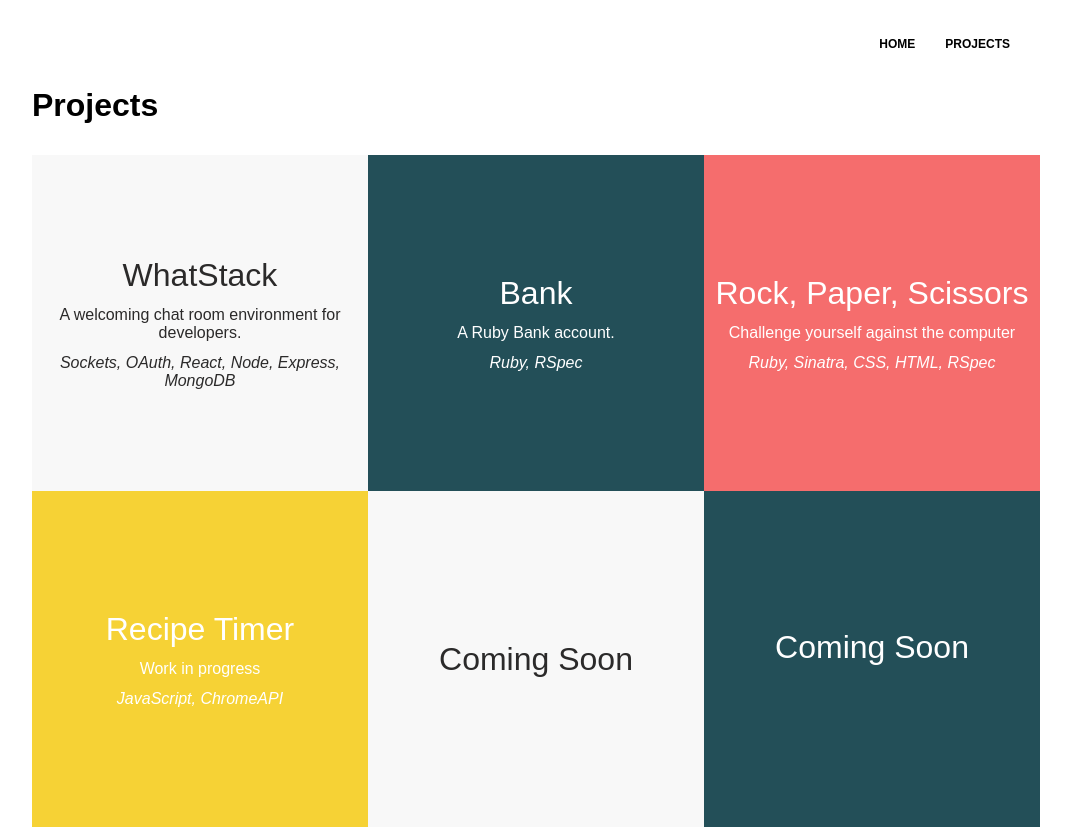
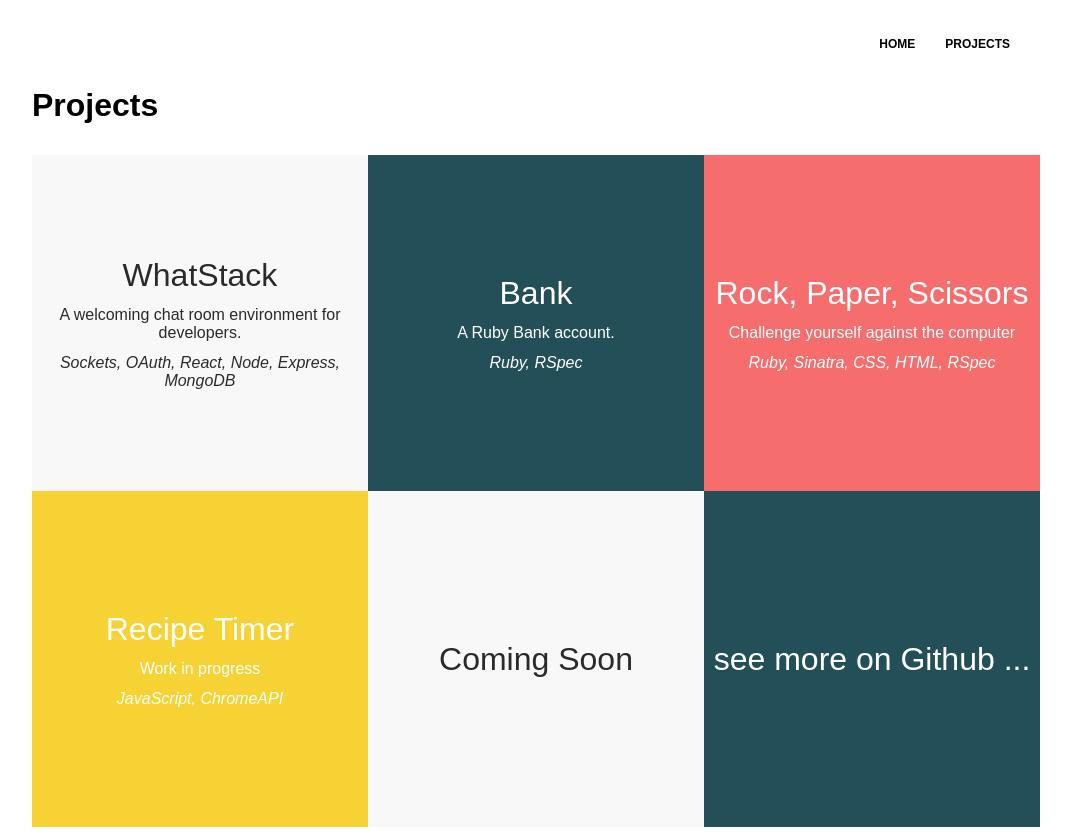
Before and after one commit to FayeCarter/portfolio, a React (Create React App) app: page /projects in a window 1280 px wide. Shown: the whole page, without its empty margins (104-1175 px from the left). Built offline with nearby package versions, Linux system fonts and the light colour scheme.

Commit message:
add see more on Github page

```diff
--- a/src/components/Projects.js
+++ b/src/components/Projects.js
@@ -24,7 +24,9 @@ function Projects() {
         <div className="Project">
           <div className="project-title">Coming Soon</div>
         </div>
-        <Project title="Coming Soon" />
+        <a className="Project" href="https://github.com/FayeCarter?tab=repositories">
+          <div className="project-title">see more on Github ...</div>
+        </a>
 
       </div>
     </div>
```
